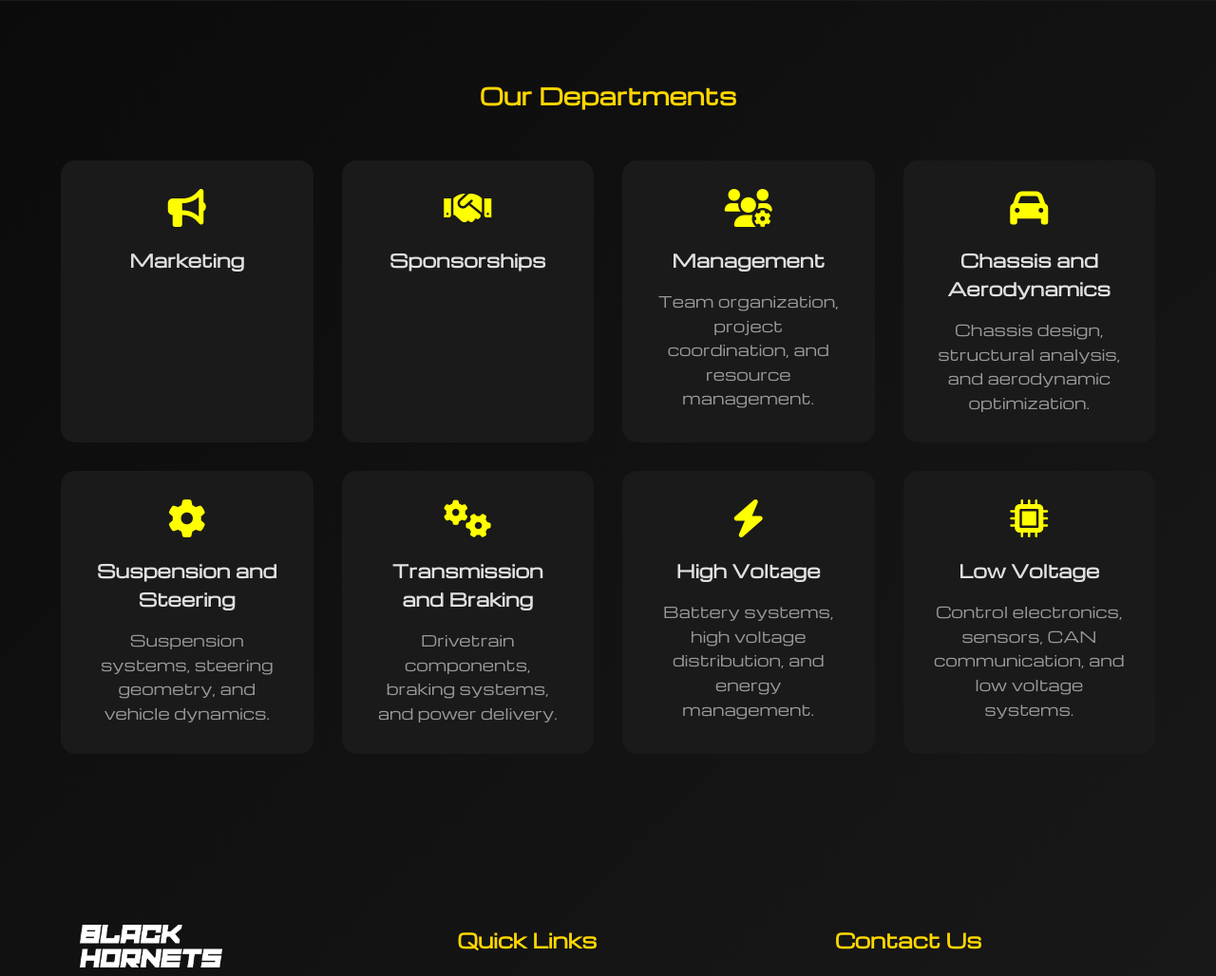
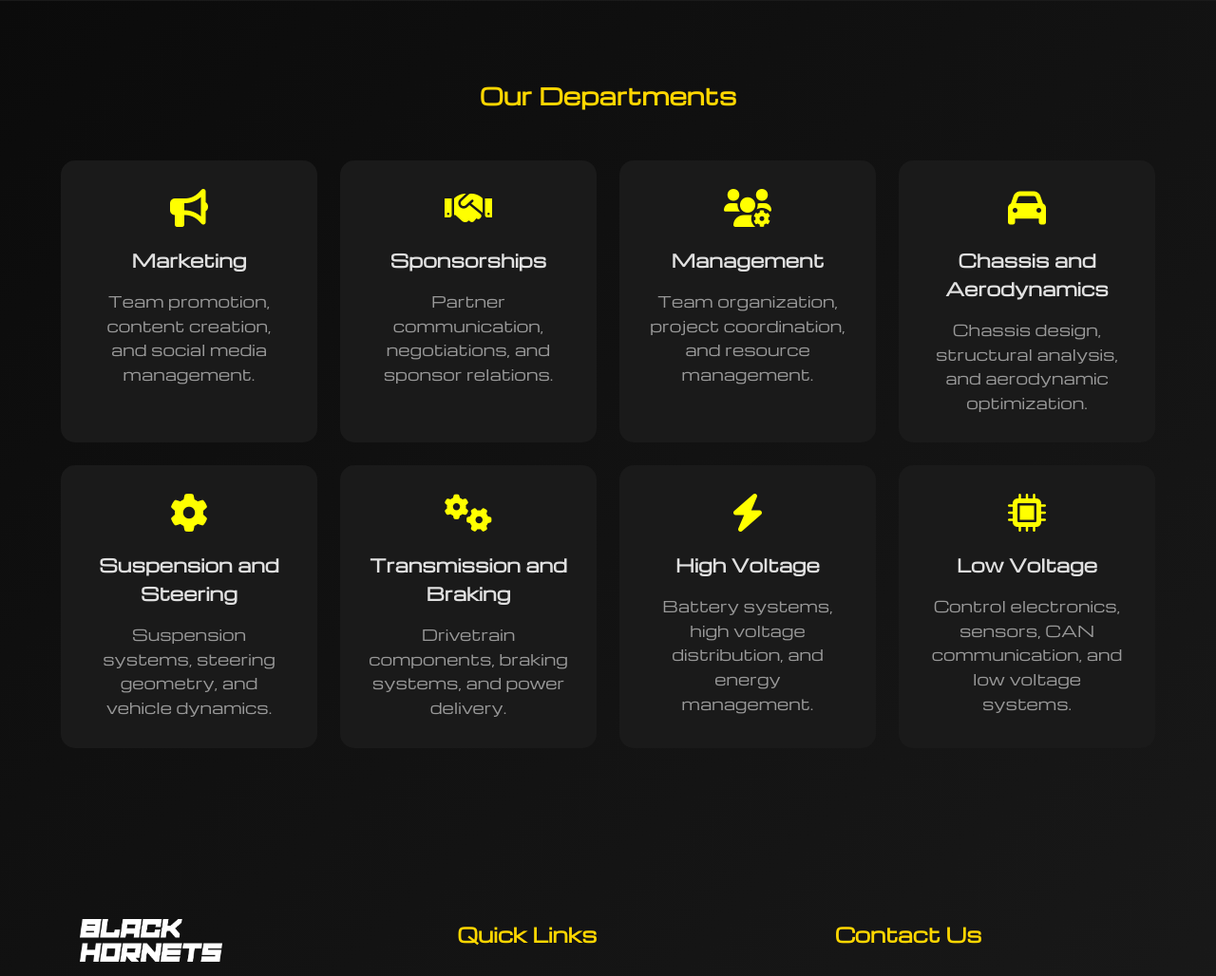
Before and after one commit to fsblackhornets/blackhornets-site, a PHP site: page /blackhornets/frontend/pages/about/about.html in a window 1280 px wide. Shown: the part 1909-2937 px from the top of the page at 95% size. Run offline with PHP 8.4, Linux system fonts and the light colour scheme; data comes from the database, SQL or seed files in the repository.

Commit message:
fix: add missing dept descriptions, 4-col grid for symmetrical 4+4 layout

```diff
--- a/frontend/pages/about/about.css
+++ b/frontend/pages/about/about.css
@@ -359,8 +359,14 @@
 
 .departments-grid {
     display: grid;
-    grid-template-columns: repeat(auto-fit, minmax(250px, 1fr));
-    gap: 30px;
+    grid-template-columns: repeat(4, 1fr);
+    gap: 24px;
+}
+
+.department-card {
+    display: flex;
+    flex-direction: column;
+    align-items: center;
 }
 
 .department-card {
--- a/frontend/pages/about/about.html
+++ b/frontend/pages/about/about.html
@@ -129,12 +129,14 @@
             <div class="department-card">
                 <i class="fas fa-bullhorn" style="color: yellow;"></i>
                 <h3 id="marketing-title">Marketing</h3>
+                <p id="marketing-desc">Promocija tima, izrada sadržaja i vođenje društvenih mreža.</p>
             </div>
 
             <!-- Sponsorships -->
             <div class="department-card">
                 <i class="fas fa-handshake" style="color: yellow;"></i>
                 <h3 id="sponsorships-title">Sponzorstva</h3>
+                <p id="sponsorships-desc">Komunikacija sa partnerima, pregovori i održavanje odnosa sa sponzorima.</p>
             </div>
 
             <!-- Management -->
```
